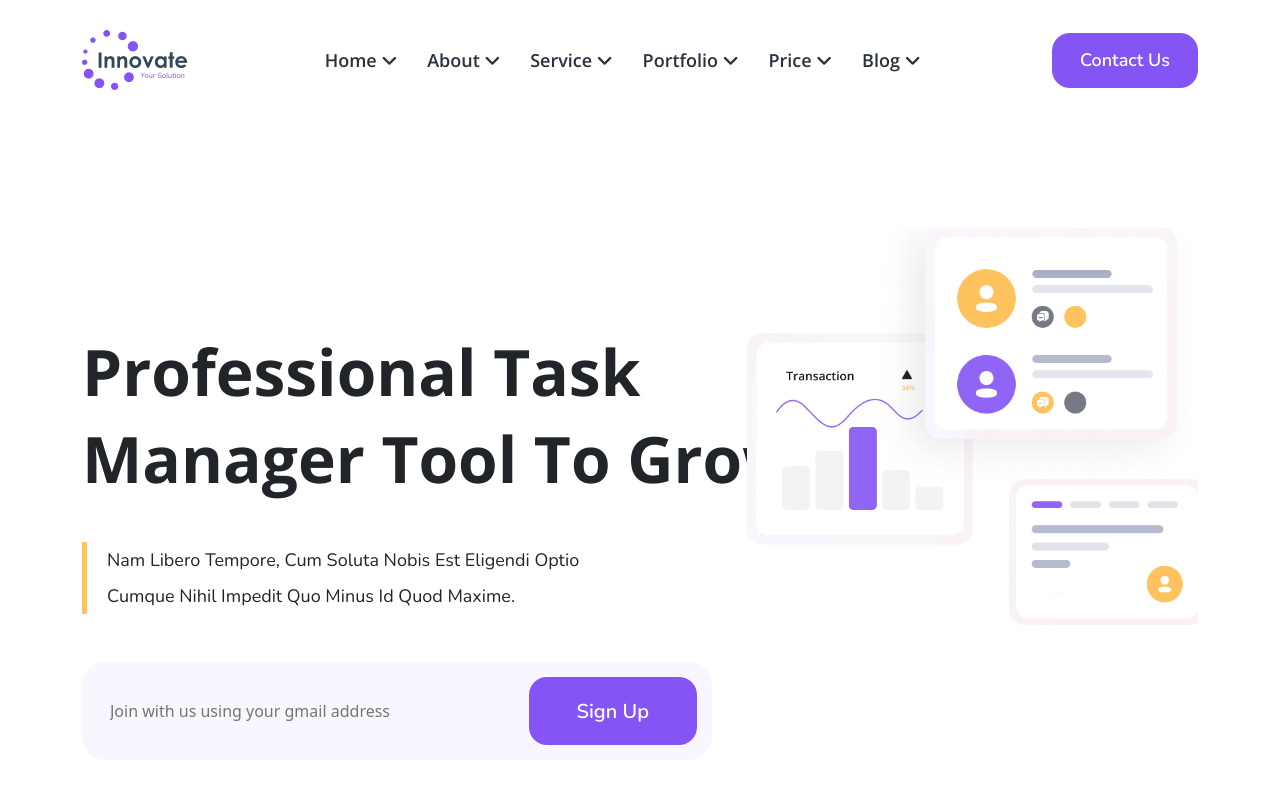
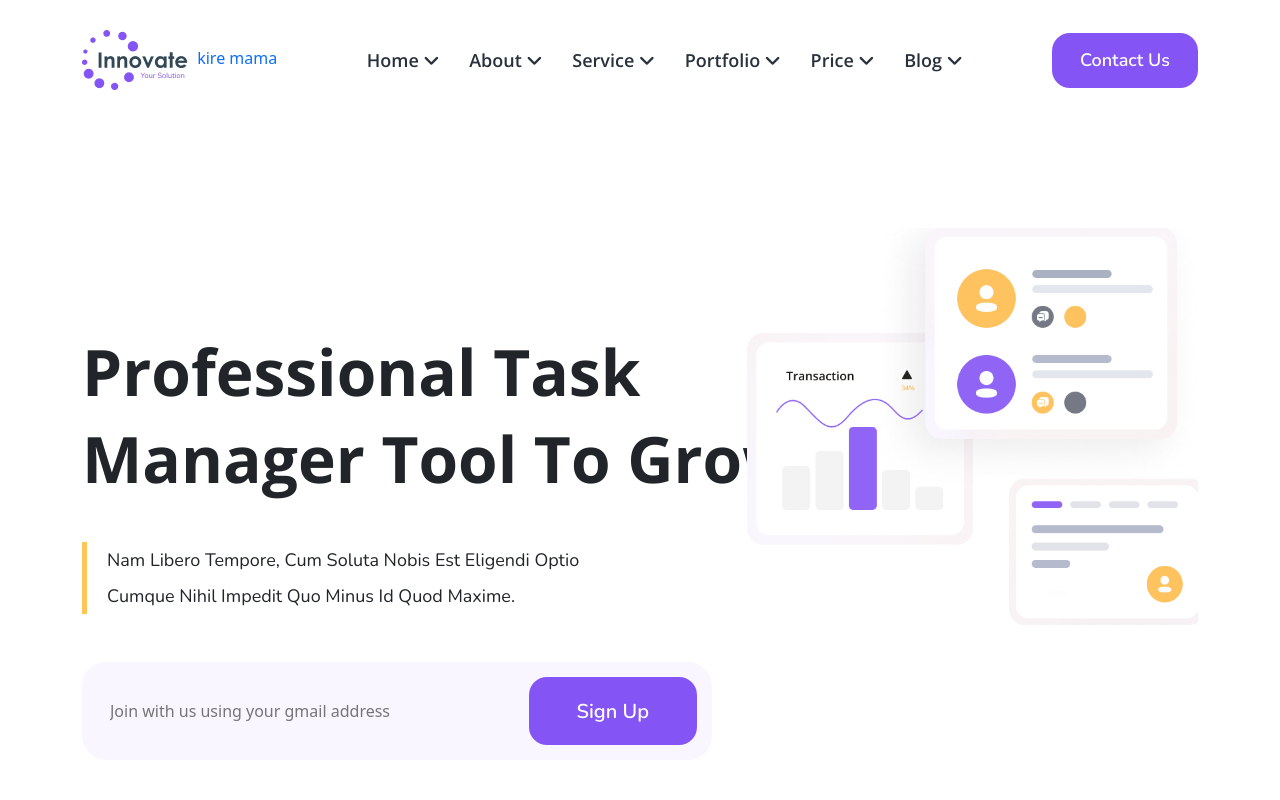
Before and after one commit to dev-nigarpriya/project, a plain HTML site: page index.html in a window 1280 px wide. Shown: the top 800 px of the page. Drawn offline with nearby package versions, Linux system fonts and the light colour scheme; a web font is replaced by a local one.

Commit message:
one line added

```diff
--- a/index.html
+++ b/index.html
@@ -24,6 +24,7 @@
                 <picture>
                     <img src="images/Logo.png" alt="Logo">
                 </picture>
+                kire mama
             </a>
             <div class="collapse navbar-collapse" id="navbarSupportedContent">
                 <ul class="navbar-nav mx-auto mb-2 mb-lg-0">
```
